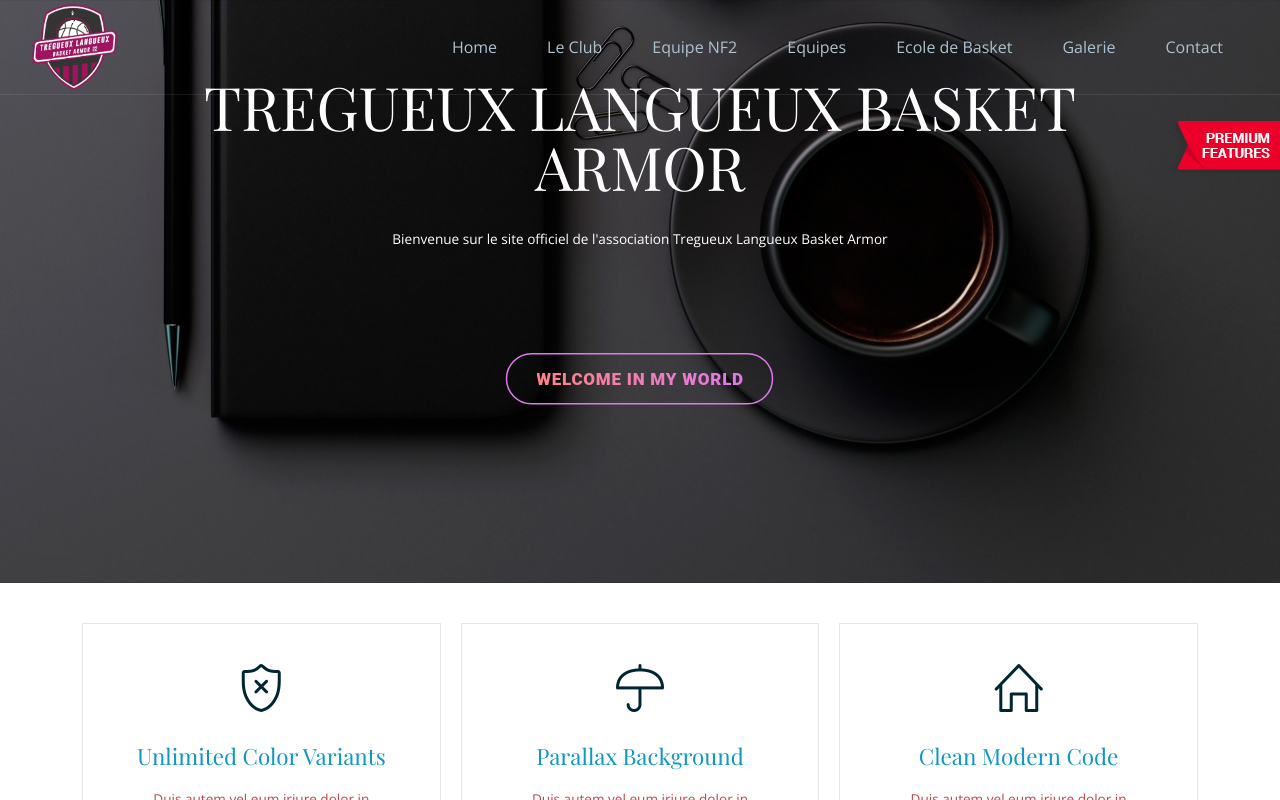
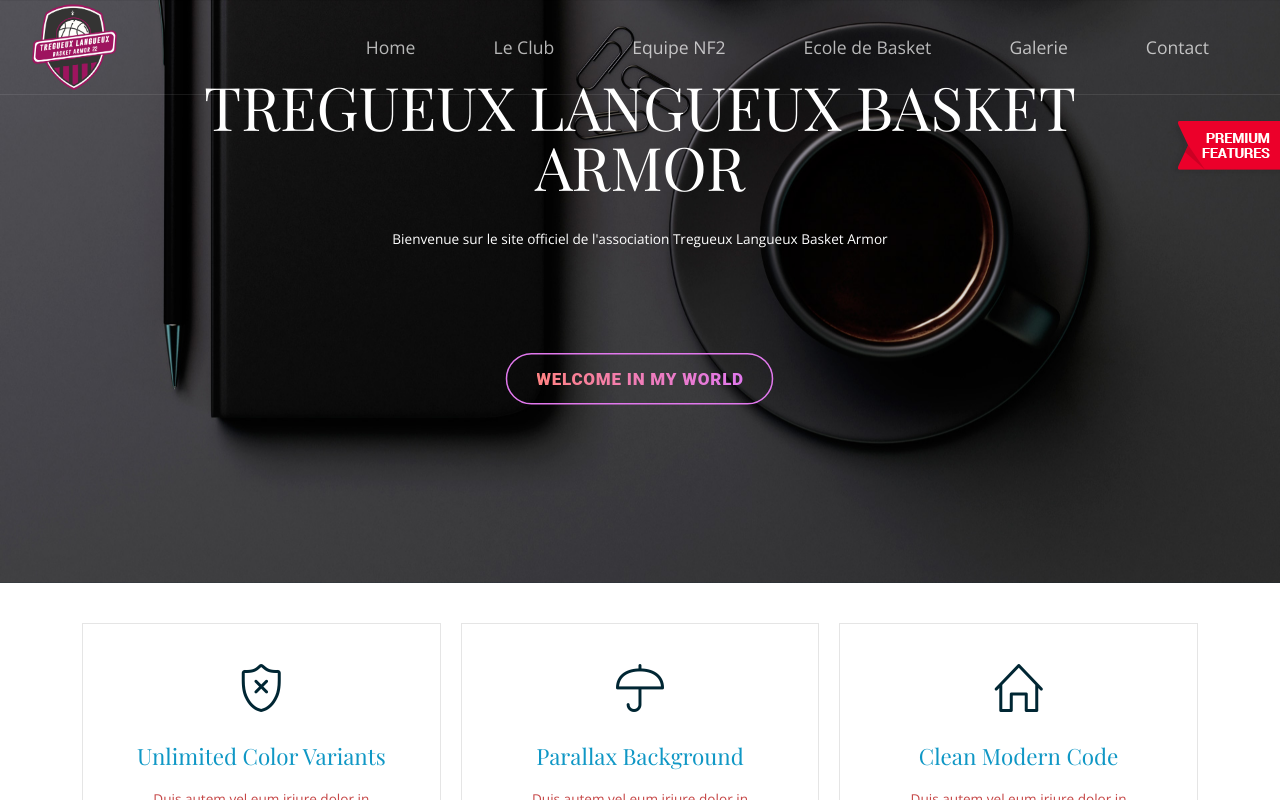
Before and after one commit to Elias0900/tregueuxbasketfront, an Angular app: page / in a window 1280 px wide. Shown: the top 800 px of the page. Built offline with nearby package versions, Linux system fonts and the light colour scheme.

Commit message:
correction nav-bar

```diff
--- a/angular.json
+++ b/angular.json
@@ -110,5 +110,8 @@
         }
       }
     }
+  },
+  "cli": {
+    "analytics": false
   }
 }
--- a/src/app/app.component.html
+++ b/src/app/app.component.html
@@ -16,6 +16,7 @@
           <img class="logo-dark" src="../assets/img/logo-dark.png" alt="">
         </a>
       </div>
+      <div class="top-nav s-12 l-10">
       <ul class="menu">
         <li class="menu-item">
           <a href="index.html">Home</a>
@@ -48,6 +49,7 @@
           <a href="contact.html">Contact</a>
         </li>
       </ul>
+      </div>
     </div>
   </nav>
 </header>
--- a/src/assets/css/responsee.css
+++ b/src/assets/css/responsee.css
@@ -199,8 +199,9 @@ nav {
   min-width:100%;
   padding:0.625rem;
 }
-.top-nav li a:hover, .aside-nav li a:hover {background:#2b4c61;}
+
 .top-nav li ul {display:none;}
+
 .top-nav li ul li,.top-nav li ul li ul li {
   float:none;
   list-style:none outside none;
```
